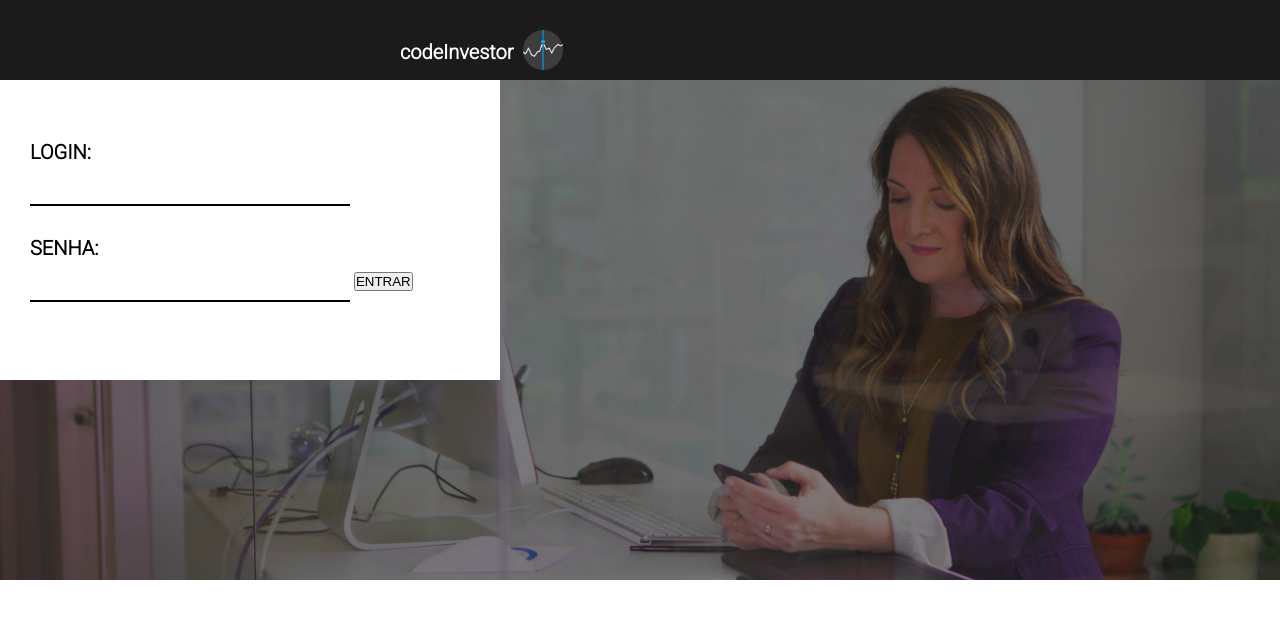
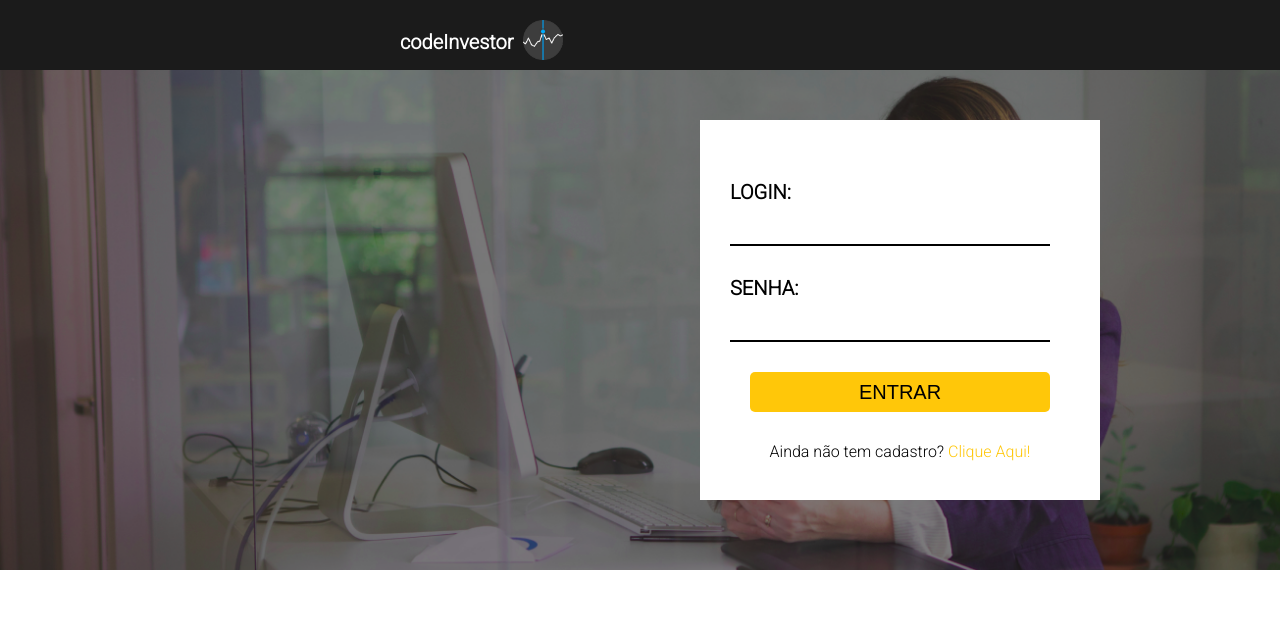
Before and after one commit to Natanista/goVegan, a plain HTML site: page login.html in a window 1280 px wide. Drawn offline with Linux system fonts and the light colour scheme.

Commit message:
tela de cadastro e login

```diff
--- /dev/null
+++ b/cadastro.css
@@ -0,0 +1,108 @@
+@import url('https://fonts.googleapis.com/css2?family=Roboto:wght@300&display=swap');
+@import url('https://fonts.googleapis.com/css2?family=Roboto+Slab:wght@300&display=swap');
+
+/*Inicio Global*/
+* {
+    margin: 0;
+    padding: 0;
+}
+
+body {
+    font-family: 'Roboto', sans-serif;
+}
+/*font-family: 'Roboto Slab', serif;*/
+/*Fim Global*/
+/*Inicio Header*/
+header {
+    background-color: #1B1B1B;
+    height: 70px;
+}
+
+header h3 {
+    font-size: 20px;
+    float: left;
+    margin-top:30px;
+    margin-left: 400px;
+
+}
+
+header a {
+    text-decoration: none;
+    color: white;
+}
+
+header img {
+    width: 40px;
+    float: left;
+
+
+
+}
+
+.title a{
+    text-decoration: none;
+    color:#FFC709 ;
+}
+
+.imgm {
+    margin-top: 20px;
+    margin-left: 10px;
+}
+/*Fim Header*/
+
+/*Inicio Form*/
+.container2 {
+    padding:100px;
+}
+
+.importante{
+    width: 600px;
+}
+
+.pLogo{
+    padding-top: 20px;
+}
+
+#data{
+    margin-left:60px;
+}
+
+.container2 input{
+    border:none;
+    border-bottom: 1px solid black;
+    padding-top: 20px;
+    font-size:20px;
+    margin-top: 20px;
+
+}
+
+.container2 h3{
+    font-size: 30px;
+    font-family: 'Roboto Slab', serif;
+}
+
+.container2{
+    margin-left: 100px;
+}
+
+.title{
+    padding-bottom: 50px;
+
+}
+.desejavel button{
+    background-color: #FFC709;
+    border: none;
+    padding:20px;
+    cursor: pointer;
+    font-weight: bold;
+    margin-top: 30px;
+}
+
+.desejavel button:hover{
+    background-color: #FFDB66;
+}
+
+.desejavel p{
+    margin-top: 20px;
+}
+/*Fim Form*/
--- a/login.css
+++ b/login.css
@@ -15,13 +15,13 @@ body {
 /*Inicio Header*/
 header {
     background-color: #1B1B1B;
-    height: 80px;
+    height: 70px;
 }
 
 header h3 {
     font-size: 20px;
     float: left;
-    margin-top:40px;
+    margin-top:30px;
     margin-left: 400px;
 
 }
@@ -40,7 +40,7 @@ header img {
 }
 
 .imgm {
-    margin-top: 30px;
+    margin-top: 20px;
     margin-left: 10px;
 }
 
@@ -55,10 +55,17 @@ header img {
     min-height: 500px;
 }
 
+.container2 {
+    padding-top: 50px;
+}
+
 .showroom form{
     background-color: white;
-    width: 500px;
+    width: 400px;
     height: 300px;
+    padding-bottom: 80px;
+    margin-left: 700px;
+
 }
 
 .data{
@@ -79,4 +86,29 @@ header img {
     font-size:20px;
 }
 
+.data p{
+    padding-top:30px;
+    text-align: center;
+}
+
+.data a{
+    text-decoration: none;
+    color: #FFC709;
+}
+
+.data button{
+    width: 300px;
+    height: 40px;
+    background-color:  #FFC709;
+    border:none;
+    border-radius:5px;
+    font-size:20px;
+    cursor:pointer;
+}
+
+.data button:hover{
+    background-color: #FFDB66;
+}
+
+
 /*Fim SHOWROOM*/
--- a/login.html
+++ b/login.html
@@ -12,32 +12,37 @@
 <body>
     <header>
         <div class="container">
-
             <a href="index.html">
                 <h3>codeInvestor</h3>
                 <img class="imgm" src="img/icon2.png" alt="logo codeInvestor">
             </a>
-
         </div>
 
     </header>
     <!--Fim Header-->
     <!--Inicio SHOWROOM-->
     <div class="showroom">
-        <div class="container">
+        <div class="container2">
             <form>
                 <div class="data">
                     <h2>LOGIN:</h2>
                     <input type="number" id="login">
                     <h2>SENHA:</h2>
                     <input type="number" id="senha">
-                    <button onclick="entrar">ENTRAR</button>
+                    <p><button onclick="entrar">ENTRAR</button></p>
+                    <p>Ainda não tem cadastro? <a href="cadastro.html">Clique Aqui!</a></p>
                 </div>
             </form>
         </div>
     </div>
 
     <!--Fim SHOWROOM-->
+
+    <!--Inicio Footer-->
+    <footer>
+
+    </footer>
+    <!--Fim Footer-->
 </body>
 
 </html>
```
Also changed, not shown: cadastro.html (added, +67 -0 lines), index.html (+1 -1 lines).
